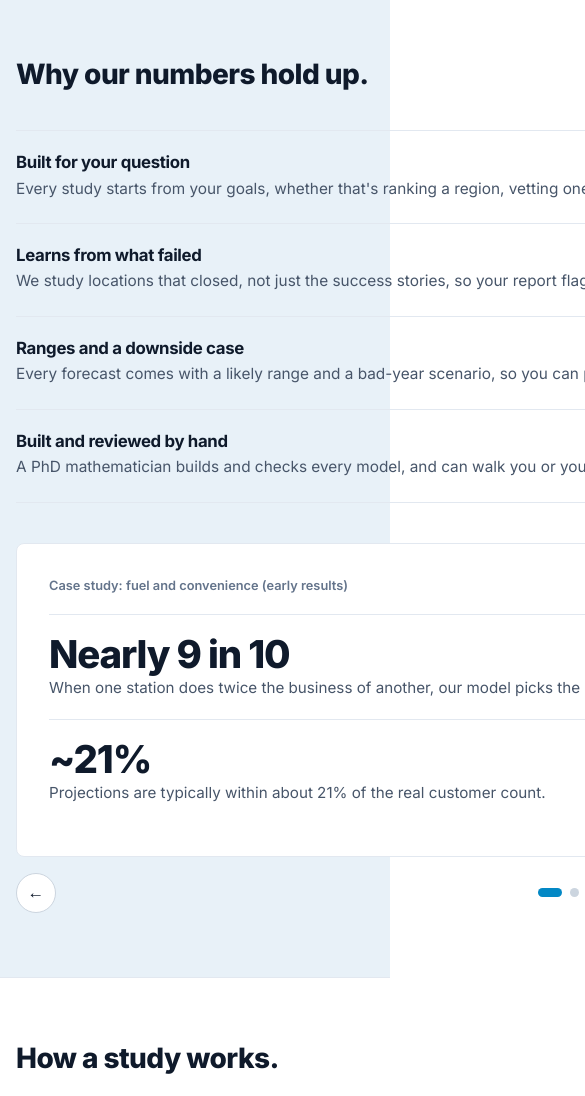
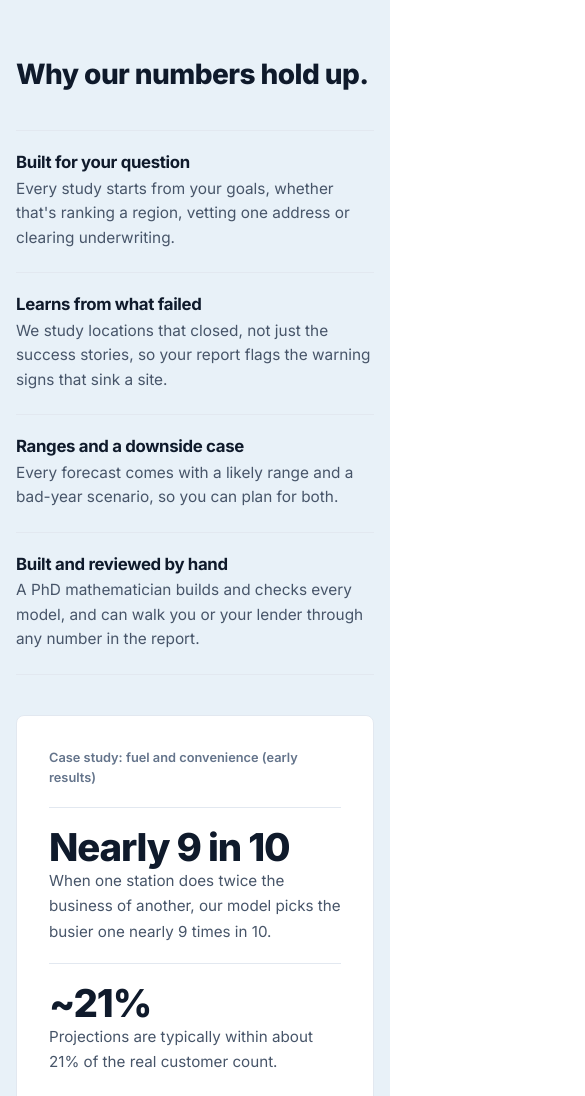
Before and after one commit to beauvilerobed/pitch, a plain HTML site: page index.html in a window 390 px wide. Shown: the part 4140-5236 px from the top of the page, 585 px wide, since content can reach past the window. Drawn offline with Linux system fonts and the light colour scheme.

Commit message:
Fix the case study column overflowing its layout

```diff
--- a/index.html
+++ b/index.html
@@ -156,7 +156,8 @@
         .stat span { color: var(--muted); font-size: 0.95rem; }
 
         /* Approach */
-        .split { display: grid; grid-template-columns: 1fr 1fr; gap: 64px; margin-top: 40px; align-items: center; }
+        .split { display: grid; grid-template-columns: minmax(0, 1fr) minmax(0, 1fr); gap: 64px; margin-top: 40px; align-items: center; }
+        .split > * { min-width: 0; }
         .points { border-top: 1px solid var(--line); }
         .point { padding: 22px 0; border-bottom: 1px solid var(--line); }
         .point h3 { font-size: 1.05rem; margin-bottom: 4px; }
@@ -529,7 +530,7 @@
             .hero > .wrap, .gallery { grid-template-columns: 1fr; gap: 40px; }
             .hero-visual { margin: 32px 24px 48px; }
             .grid4, .steps { grid-template-columns: 1fr 1fr; }
-            .split { grid-template-columns: 1fr; gap: 40px; }
+            .split { grid-template-columns: minmax(0, 1fr); gap: 40px; }
             .cell:nth-child(3) { border-left: 0; }
             .cell:nth-child(n+3) { border-top: 1px solid var(--line); }
             .product { grid-template-columns: 1fr; gap: 18px; }
```
